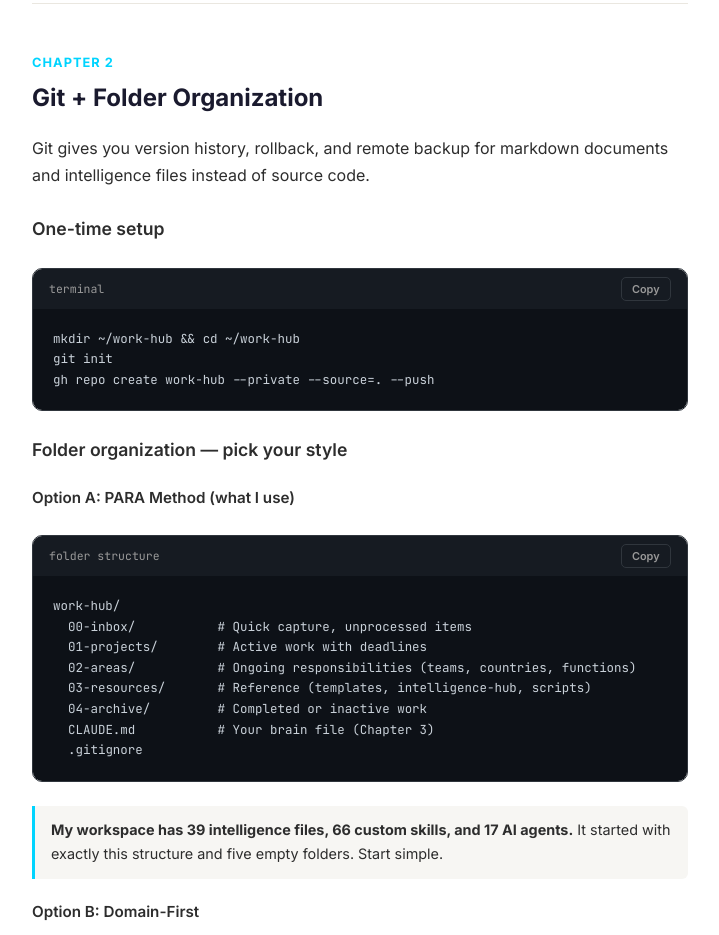
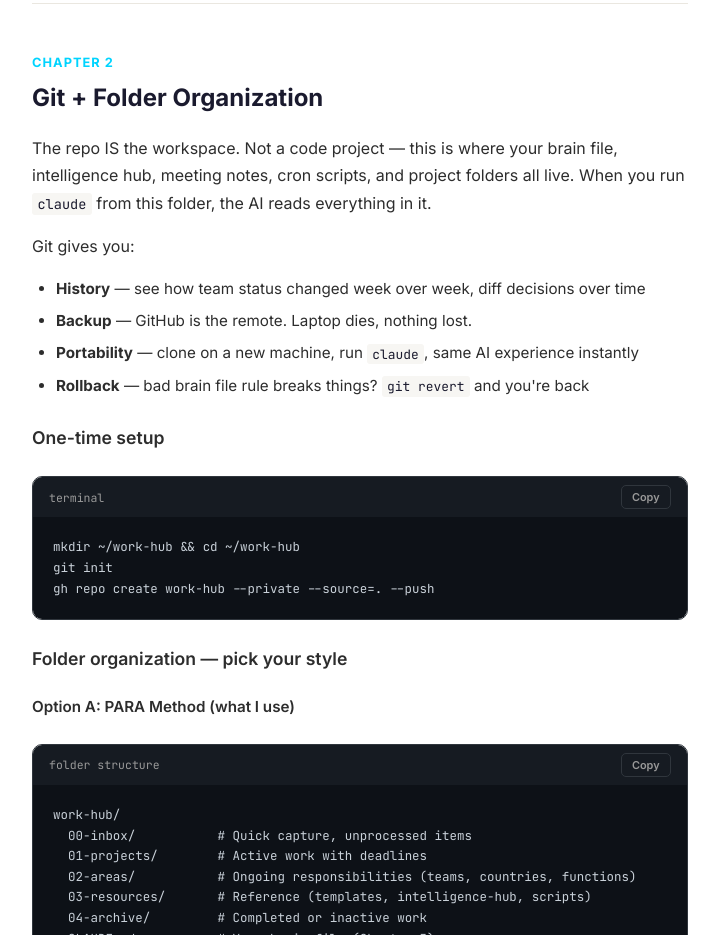
Before and after one commit to HR-AR/ai-chief-of-staff-guide, a plain HTML site: page index.html in a window 1280 px wide. Shown: the part 1200-2135 px from the top of the page, without its empty margins (310-1029 px from the left). Drawn offline with Linux system fonts and the light colour scheme.

Commit message:
Ch2: explain what the repo IS — workspace not code project

```diff
--- a/index.html
+++ b/index.html
@@ -464,7 +464,15 @@
       <section id="ch2">
         <h2><span class="ch-num">Chapter 2</span> Git + Folder Organization</h2>
 
-        <p>Git gives you version history, rollback, and remote backup for markdown documents and intelligence files instead of source code.</p>
+        <p>The repo IS the workspace. Not a code project &mdash; this is where your brain file, intelligence hub, meeting notes, cron scripts, and project folders all live. When you run <code>claude</code> from this folder, the AI reads everything in it.</p>
+
+        <p>Git gives you:</p>
+        <ul>
+          <li><strong>History</strong> &mdash; see how team status changed week over week, diff decisions over time</li>
+          <li><strong>Backup</strong> &mdash; GitHub is the remote. Laptop dies, nothing lost.</li>
+          <li><strong>Portability</strong> &mdash; clone on a new machine, run <code>claude</code>, same AI experience instantly</li>
+          <li><strong>Rollback</strong> &mdash; bad brain file rule breaks things? <code>git revert</code> and you're back</li>
+        </ul>
 
         <h3>One-time setup</h3>
         <div class="prompt-wrap">
```
